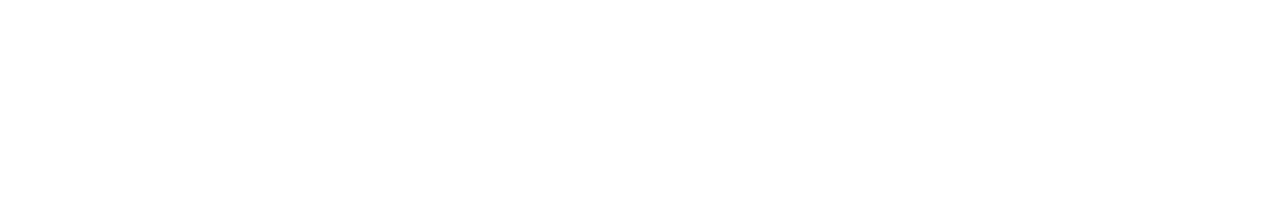
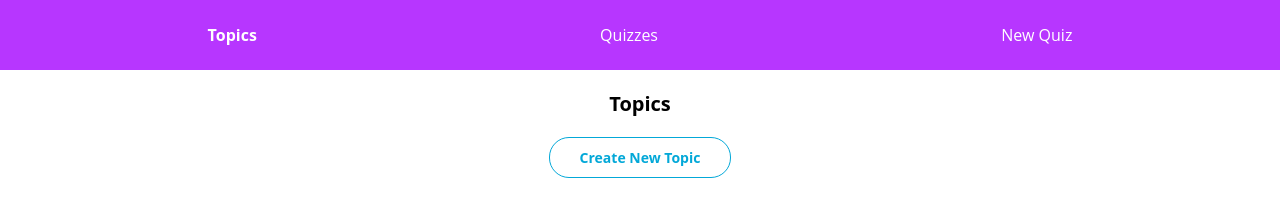
Before and after one commit to Intropyro1/FlashCard, a React app: page /flashcards/topics in a window 1280 px wide. Before the commit this address had no page. Built offline with nearby package versions, Linux system fonts and the light colour scheme.

Commit message:
added /flashcards to the routes for them to render

```diff
--- a/package.json
+++ b/package.json
@@ -15,6 +15,7 @@
     "react-redux": "^8.1.3",
     "react-router-dom": "^6.30.1",
     "react-scripts": "5.0.1",
+    "reselect": "^5.1.1",
     "uuid": "^11.1.0",
     "web-vitals": "^2.1.4"
   },
--- a/public/index.html
+++ b/public/index.html
@@ -9,11 +9,10 @@
       name="description"
       content="Web site created using create-react-app"
     />
-    <title>React App</title>
+    <title>Flashcards</title>
   </head>
   <body>
 
     <div id="root"></div>
-    <script type="module" src="/src/index.js" > </script>
   </body>
 </html>
--- a/src/app/App.js
+++ b/src/app/App.js
@@ -1,9 +1,5 @@
 import React from "react";
-import {
-  Route,
-  BrowserRouter,
-  Routes
-} from "react-router-dom";
+import { Route, BrowserRouter, Routes } from "react-router-dom";
 import NewQuizForm from "../components/NewQuizForm";
 import NewTopicForm from "../components/NewTopicForm";
 import Topics from "../features/topics/Topics";
@@ -16,15 +12,15 @@ export default function App() {
   return (
     <BrowserRouter>
       <Routes>
-      <Route path="/" element={<AppLayout/>}>
-    <Route path="topics" element={<Topics/>}/>
-    <Route path="topics/new" element={<NewTopicForm/>}/>
-    <Route path="topics/:topicId" element={<Topic/>}/>
-    <Route path="quizzes" element={<Quizzes/>}/>
-    <Route path="quizzes/new" element={<NewQuizForm/>}/>
-    <Route path="quizzes/:quizId" element={<Quiz/>}/>
-  </Route>
+        <Route path="/flashcards" element={<AppLayout />}>
+          <Route path="topics" element={<Topics />} />
+          <Route path="topics/new" element={<NewTopicForm />} />
+          <Route path="topics/:topicId" element={<Topic />} />
+          <Route path="quizzes" element={<Quizzes />} />
+          <Route path="quizzes/new" element={<NewQuizForm />} />
+          <Route path="quizzes/:quizId" element={<Quiz />} />
+        </Route>
       </Routes>
     </BrowserRouter>
-  )
+  );
 }
--- a/src/app/routes.js
+++ b/src/app/routes.js
@@ -1,10 +1,10 @@
 const ROUTES = {
-    newQuizRoute: () => "/quizzes/new",
-    quizRoute: (id) => `/quizzes/${id}`,
-    quizzesRoute: () => "/quizzes",
-    newTopicRoute: () => "/topics/new",
-    topicRoute: (id) => `/topics/${id}`,
-    topicsRoute: () => "/topics",
-  };
+  newQuizRoute: () => "/flashcards/quizzes/new",
+  quizRoute: (id) => `/flashcards/quizzes/${id}`,
+  quizzesRoute: () => "/flashcards/quizzes",
+  newTopicRoute: () => "/flashcards/topics/new",
+  topicRoute: (id) => `/flashcards/topics/${id}`,
+  topicsRoute: () => "/flashcards/topics",
+};
 
-  export default ROUTES;
+export default ROUTES;
--- a/src/features/topics/Topic.js
+++ b/src/features/topics/Topic.js
@@ -5,10 +5,10 @@ import ROUTES from "../../app/routes";
 // import selectors
 
 import { selectQuizzes } from "../quizzes/quizzesSlice";
-import { selectTopics } from "./topicsSlice"; // Adjust the import path as necessary
+import { selectTopicsArray } from "./topicsSlice"; // Adjust the import path as necessary
 
 export default function Topic() {
-  const topics = useSelector(selectTopics); // replace with selector
+  const topics = useSelector(selectTopicsArray); // replace with selector
   const quizzes = useSelector(selectQuizzes); // replace with selector
   const { topicId } = useParams();
   const topic = topics[topicId];
--- a/src/features/topics/topicsSlice.js
+++ b/src/features/topics/topicsSlice.js
@@ -1,4 +1,5 @@
 import { createSlice } from "@reduxjs/toolkit";
+import { createSelector } from "reselect";
 
 const initialState = {
   topics: {},
@@ -45,7 +46,11 @@ const topicSlice = createSlice({
 });
 export const { addTopic, updateTopic, deleteTopic, setTopics } =
   topicSlice.actions;
-export const selectTopics = (state) => Object.values(state.topics.topics);
+export const selectTopics = (state) => state.topics.topics;
+export const selectTopicsArray = createSelector(
+  (state) => state.topics.topics,
+  (topicsObj) => Object.values(topicsObj)
+);
 export const selectTopicById = (state, topicId) => state.topics.topics[topicId];
 export const selectTopicsByQuizId = (state, quizId) =>
   Object.values(state.topics.topics).filter((topic) => topic.quizId === quizId);
```
Also changed, not shown: build/asset-manifest.json, build/index.html, build/static/js/main.fecc658d.js.LICENSE.txt (renamed from build/static/js/main.58d1fe5e.js.LICENSE.txt), 5 other files.
